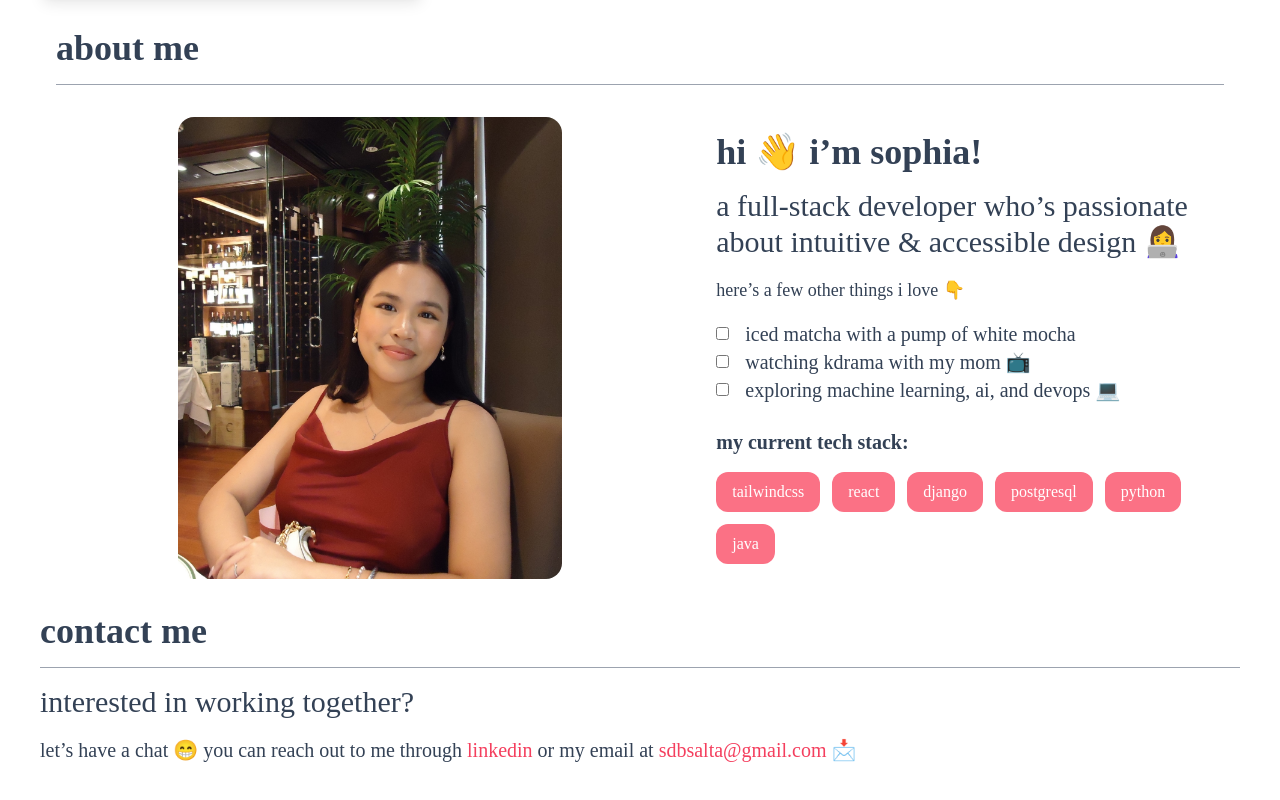
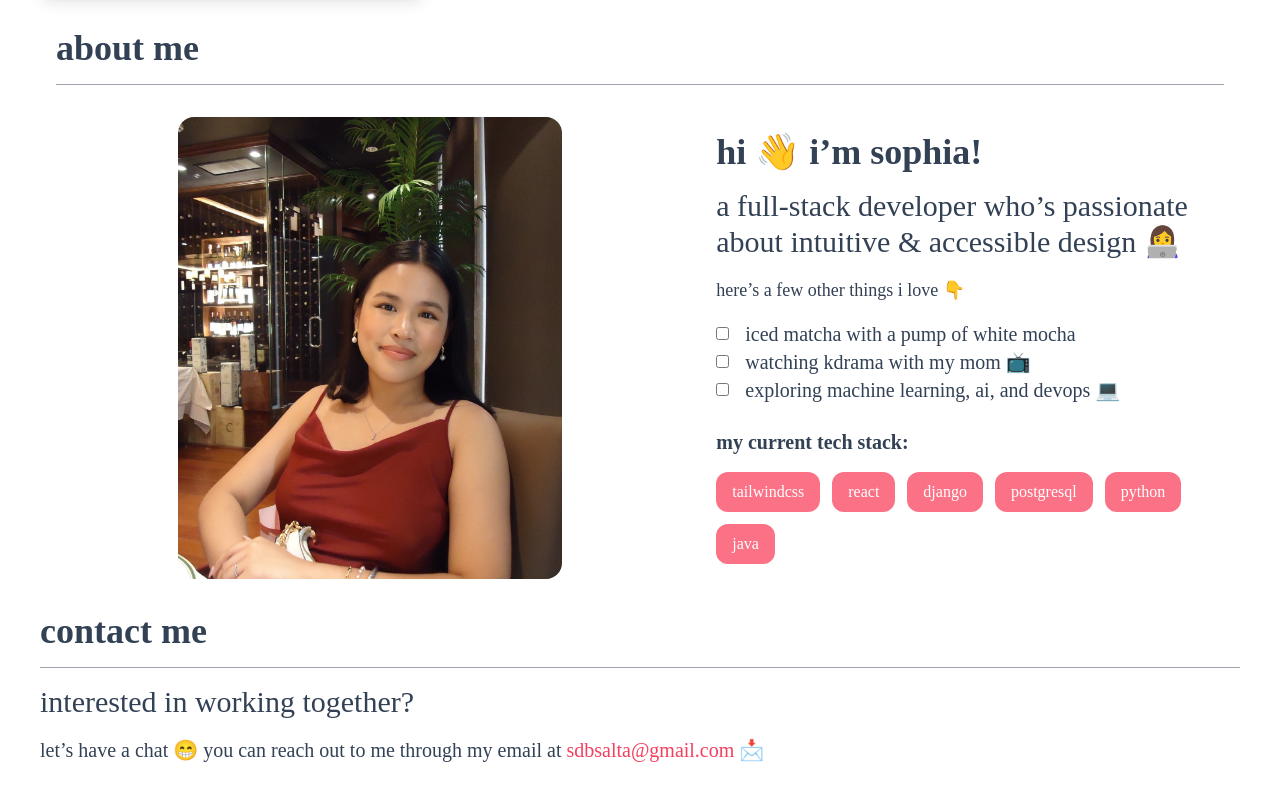
Before and after one commit to sdbsalta/portfolio, a React (Vite) app: page / in a window 1280 px wide. Shown: the part 1751-2551 px from the top of the page. Built offline with nearby package versions, Linux system fonts and the light colour scheme; a web font is replaced by a local one.

Commit message:
push for deployment

```diff
--- a/src/components/ContactMe.jsx
+++ b/src/components/ContactMe.jsx
@@ -8,10 +8,7 @@ export const ContactMe = () => {
         <h2 className="sm:text-xl md:text-2xl lg:text-3xl py-4">interested in working together?</h2>
         <p className="sm:text-base md:text-lg lg:text-xl">
             Let’s have a chat 😁 You can reach out to me through {' '}
-            <a href="https://www.linkedin.com/in/sophia-salta/" className="text-rose-500 hover:font-semibold hover:underline">
-            LinkedIn
-            </a>{' '}
-            or my email at{' '}
+            my email at{' '}
             <a href="mailto:sdbsalta@gmail.com" className="text-rose-500 hover:underline hover:font-semibold">
             sdbsalta@gmail.com
             </a>{' '}
```
Also changed, not shown: 2 other files (tests, documents, lock files or other folders).
